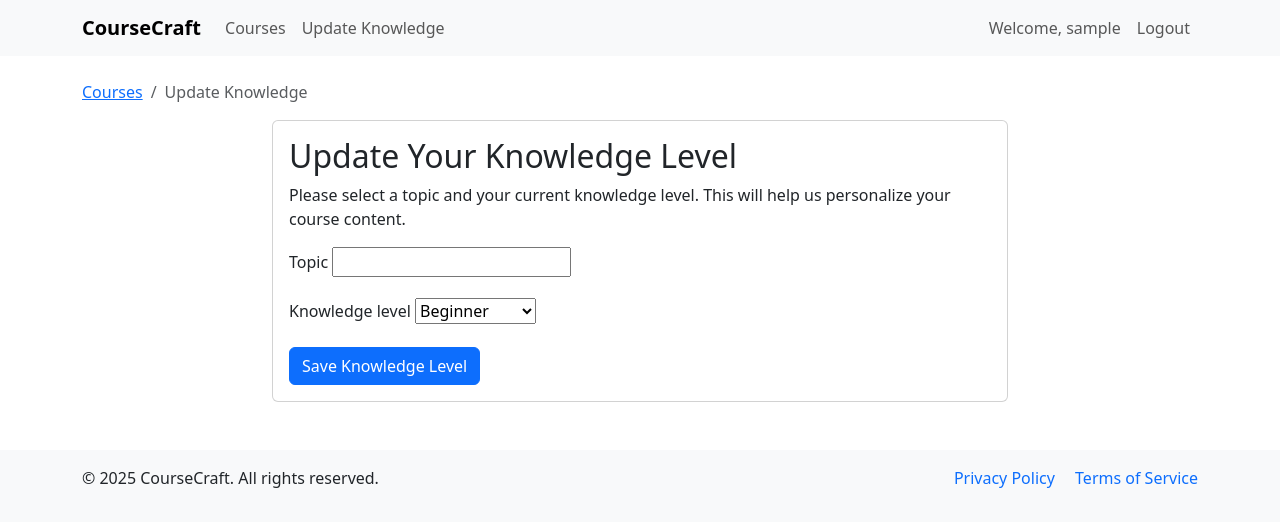
After one commit to 6410615063/CourseCraft, a Django app: page /courses/update-knowledge/ in a window 1280 px wide. The commit adds this page. Shown: the top 527 px of the page. Run offline with Django 5.2, Linux system fonts and the light colour scheme; the visitor is signed in with stand-in values (Sample User, id 1); parts of the project's set-up code (start-up, migrations or seed data) failed here and were passed over.

Commit message:
Updated Course generation

```diff
--- a/CourseCraft/settings.py
+++ b/CourseCraft/settings.py
@@ -62,7 +62,7 @@ ROOT_URLCONF = 'CourseCraft.urls'
 TEMPLATES = [
     {
         'BACKEND': 'django.template.backends.django.DjangoTemplates',
-        'DIRS': [],
+        'DIRS': [os.path.join(BASE_DIR, 'CourseCraftApp', 'templates')],
         'APP_DIRS': True,
         'OPTIONS': {
             'context_processors': [
--- /dev/null
+++ b/CourseCraftApp/templates/base.html
@@ -0,0 +1,86 @@
+<!DOCTYPE html>
+<html lang="en">
+<head>
+    <meta charset="UTF-8">
+    <meta name="viewport" content="width=device-width, initial-scale=1.0">
+    <title>{% block title %}CourseCraft{% endblock %}</title>
+    <!-- Bootstrap CSS -->
+    <link href="https://cdn.jsdelivr.net/npm/bootstrap@5.3.0/dist/css/bootstrap.min.css" rel="stylesheet">
+    <!-- Custom CSS -->
+    <style>
+        .navbar-brand {
+            font-weight: bold;
+        }
+        .footer {
+            margin-top: 3rem;
+            padding: 1rem 0;
+            background-color: #f8f9fa;
+        }
+    </style>
+    {% block extra_css %}{% endblock %}
+</head>
+<body>
+    <!-- Navigation -->
+    <nav class="navbar navbar-expand-lg navbar-light bg-light">
+        <div class="container">
+            <a class="navbar-brand" href="{% url 'course_generation:course_list' %}">CourseCraft</a>
+            <button class="navbar-toggler" type="button" data-bs-toggle="collapse" data-bs-target="#navbarNav">
+                <span class="navbar-toggler-icon"></span>
+            </button>
+            <div class="collapse navbar-collapse" id="navbarNav">
+                <ul class="navbar-nav me-auto">
+                    <li class="nav-item">
+                        <a class="nav-link" href="{% url 'course_generation:course_list' %}">Courses</a>
+                    </li>
+                    {% if user.is_authenticated %}
+                    <li class="nav-item">
+                        <a class="nav-link" href="{% url 'course_generation:update_knowledge' %}">Update Knowledge</a>
+                    </li>
+                    {% endif %}
+                </ul>
+                <ul class="navbar-nav">
+                    {% if user.is_authenticated %}
+                    <li class="nav-item">
+                        <span class="nav-link">Welcome, {{ user.username }}</span>
+                    </li>
+                    <li class="nav-item">
+                        <a class="nav-link" href="{% url 'authentication:logout' %}">Logout</a>
+                    </li>
+                    {% else %}
+                    <li class="nav-item">
+                        <a class="nav-link" href="{% url 'authentication:login' %}">Login</a>
+                    </li>
+                    <li class="nav-item">
+                        <a class="nav-link" href="{% url 'authentication:register' %}">Register</a>
+                    </li>
+                    {% endif %}
+                </ul>
+            </div>
+        </div>
+    </nav>
+
+    <!-- Main Content -->
+    <main>
+        {% block content %}{% endblock %}
+    </main>
+
+    <!-- Footer -->
+    <footer class="footer">
+        <div class="container">
+            <div class="row">
+                <div class="col-md-6">
+                    <p>&copy; {% now "Y" %} CourseCraft. All rights reserved.</p>
+                </div>
+                <div class="col-md-6 text-end">
+                    <a href="#" class="text-decoration-none me-3">Privacy Policy</a>
+                    <a href="#" class="text-decoration-none">Terms of Service</a>
+                </div>
+            </div>
+        </div>
+    </footer>
+
+    <!-- Bootstrap JS -->
+    <script src="https://cdn.jsdelivr.net/npm/bootstrap@5.3.0/dist/js/bootstrap.bundle.min.js"></script>
+    {% block extra_js %}{% endblock %}
+</body>
+</html>
--- a/course_generation/admin.py
+++ b/course_generation/admin.py
@@ -3,9 +3,9 @@ from .models import Course, UserKnowledge, Chapter
 
 @admin.register(Course)
 class CourseAdmin(admin.ModelAdmin):
-    list_display = ('title', 'user', 'knowledge_level', 'created_at')
-    list_filter = ('knowledge_level', 'created_at')
-    search_fields = ('title', 'description', 'user__username')
+    list_display = ('title', 'created_at')
+    list_filter = ('created_at',)
+    search_fields = ('title', 'description')
     date_hierarchy = 'created_at'
 
 @admin.register(Chapter)
--- /dev/null
+++ b/course_generation/forms.py
@@ -0,0 +1,14 @@
+from django import forms
+from .models import UserKnowledge
+
+class UserKnowledgeForm(forms.ModelForm):
+    class Meta:
+        model = UserKnowledge
+        fields = ['topic', 'knowledge_level']
+        widgets = {
+            'knowledge_level': forms.Select(choices=[
+                ('beginner', 'Beginner'),
+                ('intermediate', 'Intermediate'),
+                ('advanced', 'Advanced')
+            ])
+        }
--- a/course_generation/models.py
+++ b/course_generation/models.py
@@ -8,12 +8,10 @@ class Course(models.Model):
     description = models.TextField()
     created_at = models.DateTimeField(auto_now_add=True)
     updated_at = models.DateTimeField(auto_now=True)
-    user = models.ForeignKey(User, on_delete=models.CASCADE)
-    content = models.JSONField()  # Store the generated course content
-    knowledge_level = models.CharField(max_length=50)  # e.g., "beginner", "intermediate", "advanced"
+    content = models.JSONField()  # Store the course content that will be used to generate chapters
 
     def __str__(self):
-        return f"{self.title} - {self.user.username}"
+        return self.title
 
 class Chapter(models.Model):
     name = models.CharField(max_length=200)
--- /dev/null
+++ b/course_generation/templates/course_generation/update_knowledge.html
@@ -0,0 +1,38 @@
+{% extends 'base.html' %}
+
+{% block content %}
+<div class="container mt-4">
+    <nav aria-label="breadcrumb">
+        <ol class="breadcrumb">
+            <li class="breadcrumb-item"><a href="{% url 'course_list' %}">Courses</a></li>
+            <li class="breadcrumb-item active">Update Knowledge</li>
+        </ol>
+    </nav>
+
+    <div class="row">
+        <div class="col-md-8 offset-md-2">
+            <div class="card">
+                <div class="card-body">
+                    <h2 class="card-title">Update Your Knowledge Level</h2>
+                    <p class="card-text">Please select a topic and your current knowledge level. This will help us personalize your course content.</p>
+
+                    <form method="post">
+                        {% csrf_token %}
+                        {% for field in form %}
+                        <div class="mb-3">
+                            <label for="{{ field.id_for_label }}" class="form-label">{{ field.label }}</label>
+                            {{ field.errors }}
+                            {{ field }}
+                            {% if field.help_text %}
+                            <div class="form-text">{{ field.help_text }}</div>
+                            {% endif %}
+                        </div>
+                        {% endfor %}
+                        <button type="submit" class="btn btn-primary">Save Knowledge Level</button>
+                    </form>
+                </div>
+            </div>
+        </div>
+    </div>
+</div>
+{% endblock %}
--- a/course_generation/urls.py
+++ b/course_generation/urls.py
@@ -4,7 +4,9 @@ from . import views
 app_name = 'course_generation'
 
 urlpatterns = [
-    path('generate/', views.generate_course, name='generate_course'),
-    path('courses/', views.course_list, name='course_list'),
-    path('courses/<int:course_id>/', views.course_detail, name='course_detail'),
+    path('', views.course_list, name='course_list'),
+    path('course/<int:course_id>/', views.course_detail, name='course_detail'),
+    path('chapter/<int:chapter_id>/', views.chapter_detail, name='chapter_detail'),
+    path('update-knowledge/', views.update_knowledge, name='update_knowledge'),
+    path('generate-course/', views.generate_course_view, name='generate_course'),
 ]
--- a/course_generation/views.py
+++ b/course_generation/views.py
@@ -1,15 +1,18 @@
-from django.shortcuts import render, redirect
+from django.shortcuts import render, redirect, get_object_or_404
 from django.contrib.auth.decorators import login_required
+from django.contrib import messages
 from django.http import JsonResponse
 from django.views.decorators.http import require_http_methods
-from .models import Course, UserKnowledge
+from .models import Course, Chapter, UserKnowledge
+from .generator import generate_course
+from .forms import UserKnowledgeForm
 from llm_integration.llm_caller_3 import LLMCaller
 import json
 
 # Create your views here.
 
 @login_required
-def generate_course(request):
+def generate_course_view(request):
     if request.method == 'POST':
         print("generate_course: form filled")
 
@@ -42,18 +45,12 @@ def generate_course(request):
             course_content = llm_caller.generate_response(messages, system_prompt)
 
             print("generate_course: 3")
-            # print(f"generate_course: {request.user}")
-            # print(f"generate_course: {topic.title()}")
-            # print(f"generate_course: {topic}")
-            # print(f"generate_course: {json.loads(course_content)}")
-            # print(f"generate_course: {knowledge_level}")
 
             # Create new course
             course = Course.objects.create(
                 user=request.user,
                 title=f"{topic.title()} Course",
                 description=f"Personalized course on {topic}",
-                # content=json.loads(course_content),
                 content=course_content,
                 knowledge_level=knowledge_level
             )
@@ -80,10 +77,46 @@ def generate_course(request):
 
 @login_required
 def course_list(request):
-    courses = Course.objects.filter(user=request.user)
+    """Display list of available courses"""
+    courses = Course.objects.all()
     return render(request, 'course_generation/course_list.html', {'courses': courses})
 
 @login_required
 def course_detail(request, course_id):
-    course = Course.objects.get(id=course_id, user=request.user)
-    return render(request, 'course_generation/course_detail.html', {'course': course})
+    """Display course details and allow user to start course generation"""
+    course = get_object_or_404(Course, id=course_id)
+    user = request.user
+    user_chapters = Chapter.objects.filter(user=request.user, course=course)
+
+    if request.method == 'POST':
+        # Start course generation
+        generate_course(user, course)
+        messages.success(request, 'Course generation started!')
+        return redirect('course_generation:course_detail', course_id=course.id)
+
+    return render(request, 'course_generation/course_detail.html', {
+        'course': course,
+        'chapters': user_chapters
+    })
+
+@login_required
+def chapter_detail(request, chapter_id):
+    """Display chapter content"""
+    chapter = get_object_or_404(Chapter, id=chapter_id, user=request.user)
+    return render(request, 'course_generation/chapter_detail.html', {'chapter': chapter})
+
+@login_required
+def update_knowledge(request):
+    """Update user's knowledge level for a topic"""
+    if request.method == 'POST':
+        form = UserKnowledgeForm(request.POST)
+        if form.is_valid():
+            knowledge = form.save(commit=False)
+            knowledge.user = request.user
+            knowledge.save()
+            messages.success(request, 'Knowledge level updated successfully!')
+            return redirect('course_list')
+    else:
+        form = UserKnowledgeForm()
+
+    return render(request, 'course_generation/update_knowledge.html', {'form': form})
```
Also changed, not shown: course_generation/generator.py (+17 -8 lines), course_generation/templates/course_generation/chapter_detail.html (added, +22 -0 lines), course_generation/templates/course_generation/course_detail.html (+38 -39 lines), course_generation/templates/course_generation/course_list.html (+22 -15 lines), note.txt (+3 -5 lines).
